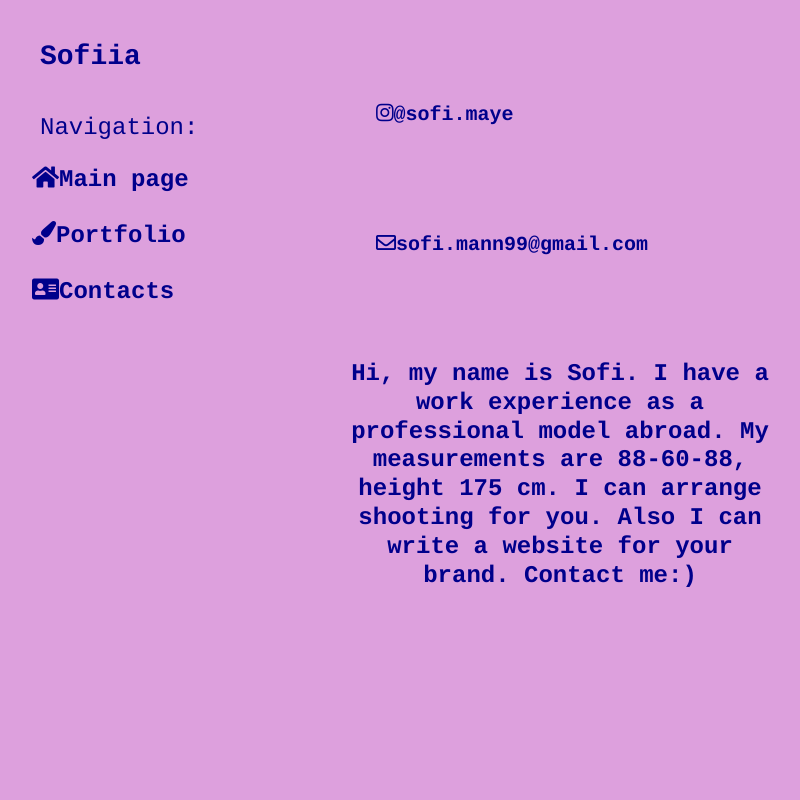
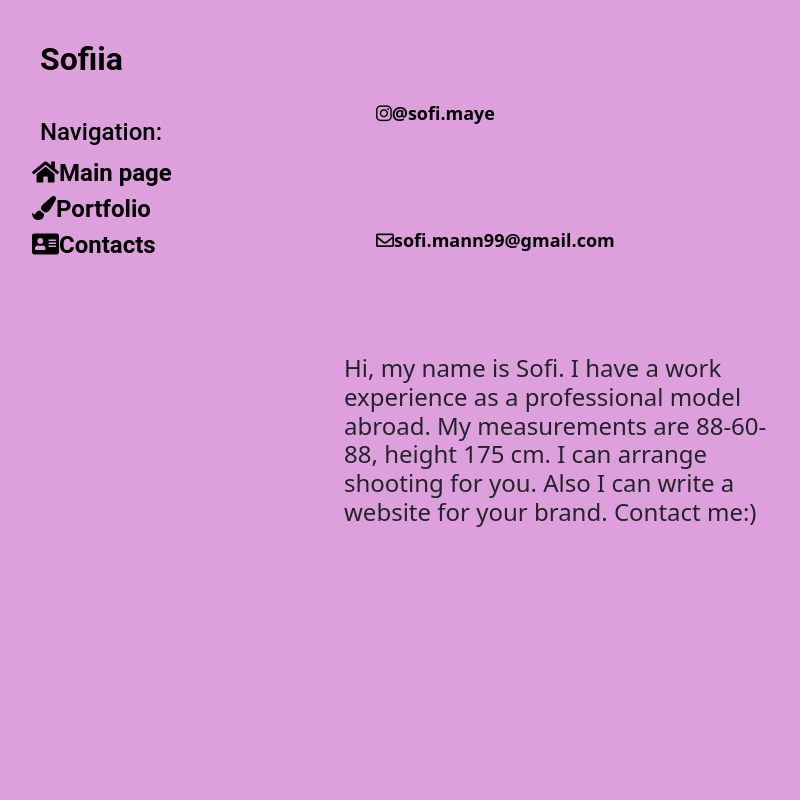
Before and after one commit to sofimaye/portfolio-site, a Django app: page /contacts in a window 1280 px wide. Shown: the whole page, without its empty margins (12-812 px from the left). Run offline with Django 3.2, Linux system fonts and the light colour scheme; some libraries are stand-ins or nearby versions.

Commit message:
changed font style

```diff
--- a/main/static/main/css/main.css
+++ b/main/static/main/css/main.css
@@ -102,10 +102,8 @@ body {
 }
 
 .aside {
-    font-family: Courier;
+    font-family: "Roboto", "Lucida Grande", "DejaVu Sans", "Bitstream Vera Sans", Verdana, Arial, sans-serif;
     font-style: normal;
-    text-underline: none;
-    font-size: 150%;
     font-weight: bold;
     position: relative;
     top: unset;
@@ -113,8 +111,7 @@ body {
     border-right: none;
     border-left: none;
     height: 100vh;
-    color: darkblue;
-
+    color: black;
 }
 
 .aside h4 {
@@ -127,6 +124,7 @@ body {
     margin-top: 40px;
     margin-left: 40px;
     font-weight: bold;
+    font-size: 200%;
 }
 
 .aside ul {
@@ -134,10 +132,9 @@ body {
 }
 
 .aside ul li {
-    color: darkblue;
+    color: black;
     display: block;
-    text-underline: none;
-    margin-top: 20px;
+    font-size: 150%;
     transition: transform .6s ease;
 }
 
@@ -158,15 +155,13 @@ body {
     list-style: initial;
     text-underline: none;
     font-size: 150%;
-    margin-top: 100px;
-    font-family: Courier;
     font-style: normal;
 }
 
 .col-6 ul li {
-    color: darkblue;
+    color: black;
     display: block;
-    font-size: 20px;
+    font-size: 75%;
     font-weight: bold;
     text-underline: none;
     margin-top: 100px;
@@ -179,13 +174,6 @@ body {
 }
 .col-6 h4{
     list-style: initial;
-    text-underline: none;
     margin-top: 100px;
-    color: darkblue;
     display: block;
-    text-underline: none;
-    font-family: Courier;
-    font-weight: bold;
-    font-style: normal;
-    text-align: center;
 }
```
